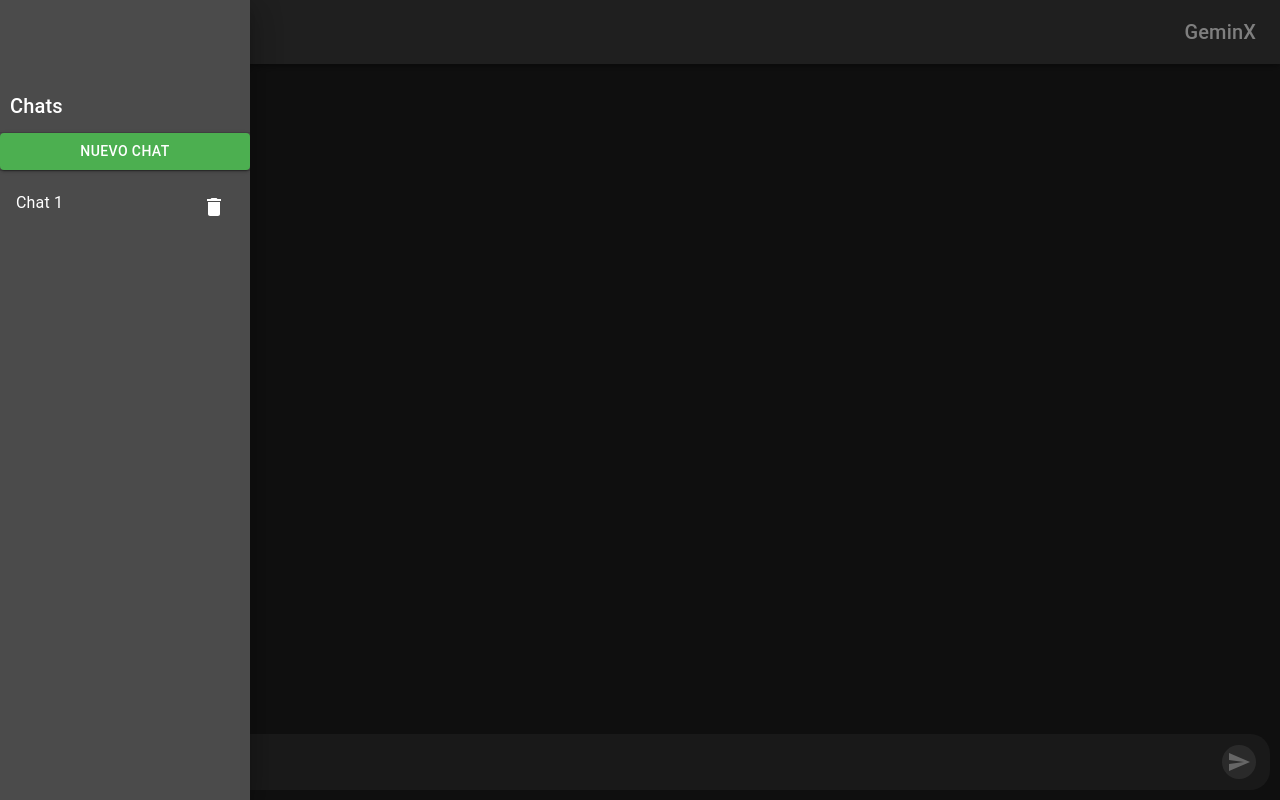
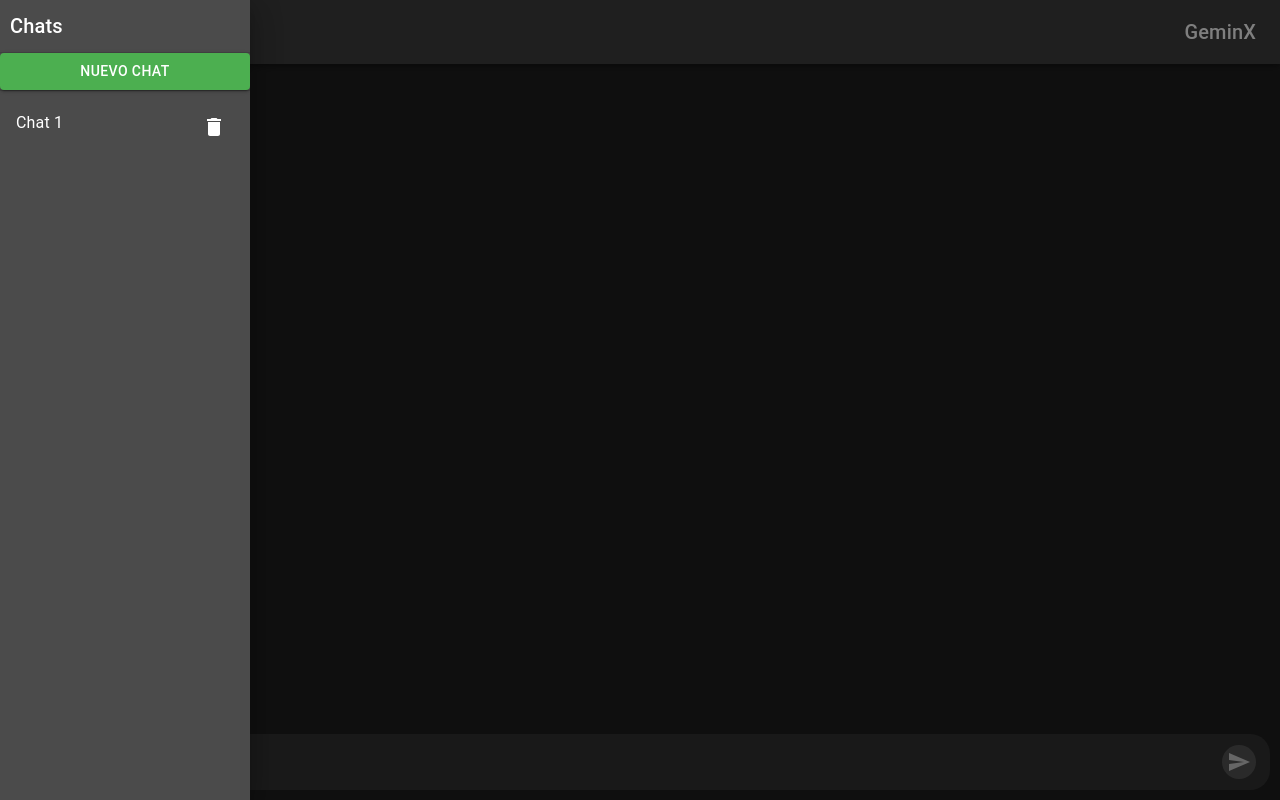
Before and after one commit to alessjh-dev/app-chat-web, a React app: page / in a window 1280 px wide. Both pictures are taken after a click on the button 32 px from the left and 32 px from the top of the page. Built offline with nearby package versions, Linux system fonts and the light colour scheme; the HTML template or start-up script is replaced by a standard one.

Commit message:
MOD:  margin

```diff
--- a/src/ChatSidebar.tsx
+++ b/src/ChatSidebar.tsx
@@ -26,7 +26,7 @@ const ChatSidebar: React.FC<ChatSidebarProps> = ({ chats, onSelectChat, onNewCha
       }}
     >
       <Box sx={{ width: '100%', height: '100%', display: 'flex', flexDirection: 'column' }}>
-        <Box sx={{ padding: '10px', marginTop:'5rem' }}>
+        <Box sx={{ padding: '10px' }}>
           <Typography variant="h6">
             Chats
           </Typography>
```
